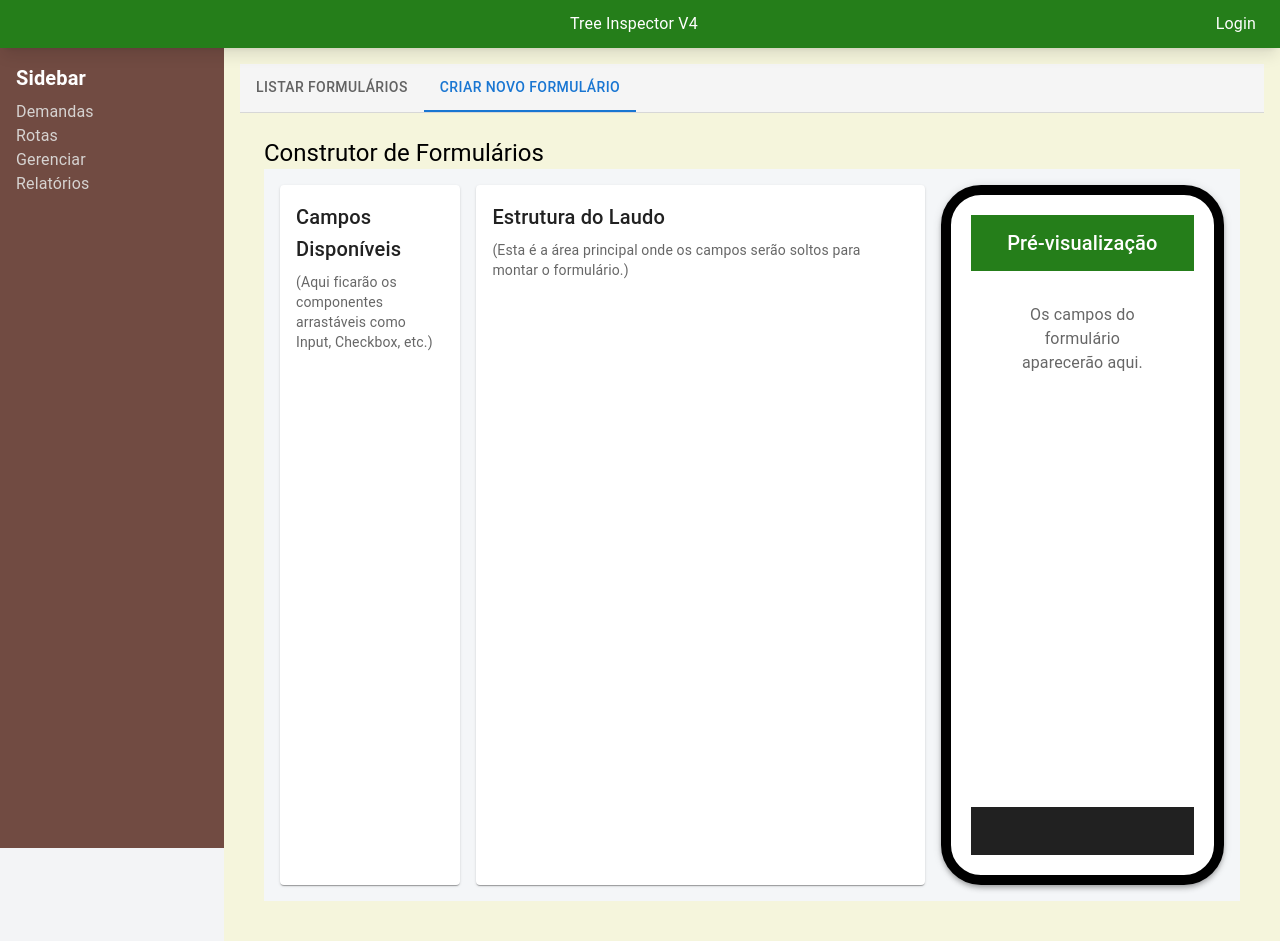
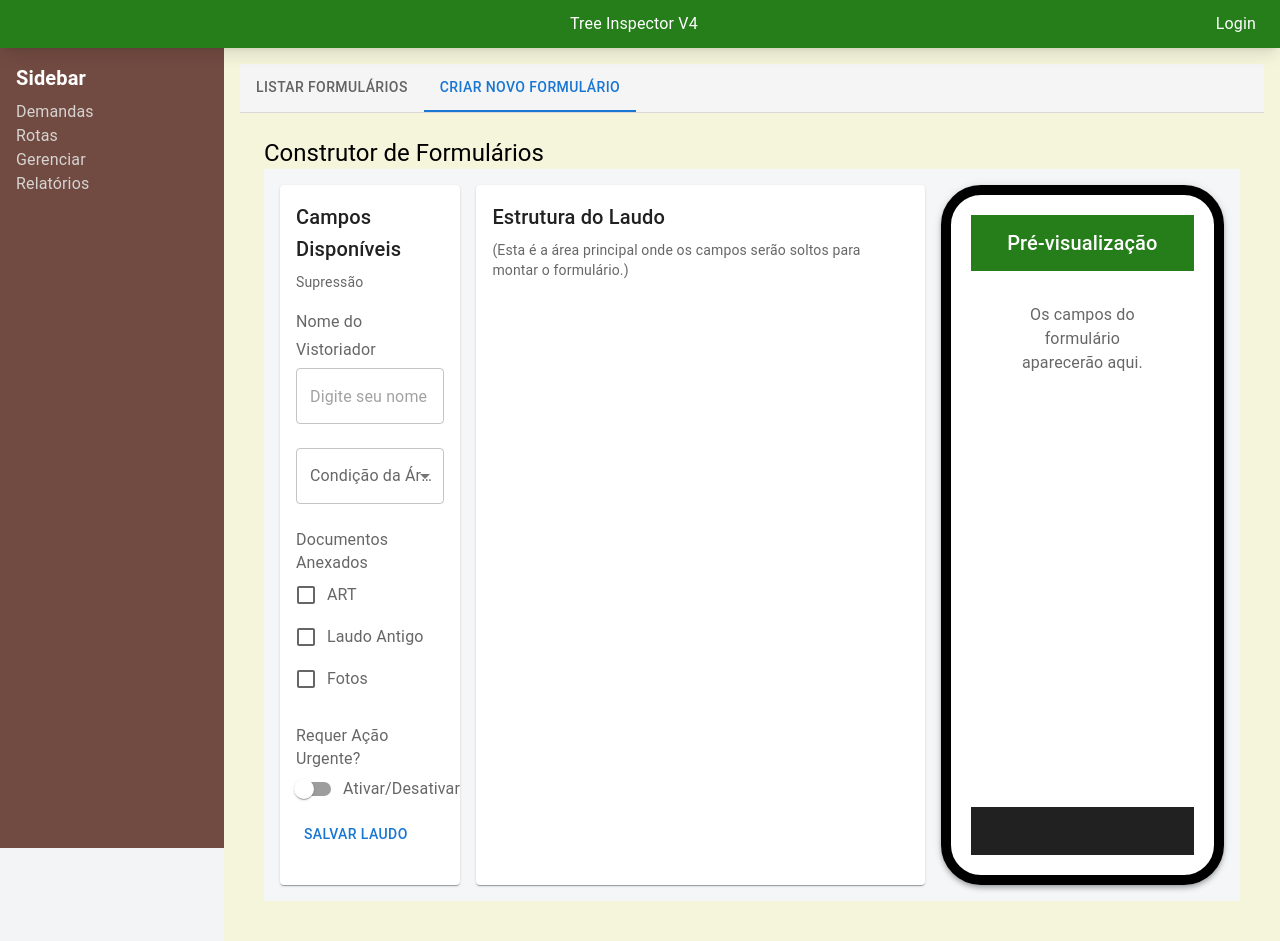
Before and after one commit to tiagodexheimer/tree-inspector-v5, a Next.js app: page /gerenciar/formularios in a window 1280 px wide. Both pictures are taken after a click on the tab "CRIAR NOVO FORMULÁRIO". Built offline with nearby package versions, Linux system fonts and the light colour scheme; some icons are missing; what @mui/material-nextjs would draw is missing.

Commit message:
feat: criado renderFormField, atualizado com teste de componentes de formularios em gerenciar/formulario/page

```diff
--- a/src/app/gerenciar/formularios/page.tsx
+++ b/src/app/gerenciar/formularios/page.tsx
@@ -8,18 +8,44 @@ import {
   Fade,
   Paper,
   IconButton,
+  Button,
 } from "@mui/material";
 import { useState } from "react";
 
 import ChangeHistoryIcon from "@mui/icons-material/ChangeHistory"; // Ícone de triângulo (Voltar)
 import RadioButtonUncheckedIcon from "@mui/icons-material/RadioButtonUnchecked"; // Ícone de círculo (Home)
 import CropSquareIcon from "@mui/icons-material/CropSquare"; // Ícone de quadrado (Apps Recentes)
+import RenderFormField from "@/components/RenderFormField";
 
 interface TabPanelProps {
   children?: React.ReactNode;
   index: number;
   value: number;
 }
+
+const camposDeExemplo: FormField[] = [
+  {
+    id: "ex1",
+    type: "input",
+    label: "Nome do Vistoriador",
+    placeholder: "Digite seu nome completo",
+  },
+  {
+    id: "ex2",
+    type: "select",
+    label: "Condição da Árvore",
+    placeholder: "",
+    options: ["Saudável", "Com Pragas", "Morta"],
+  },
+  {
+    id: "ex3",
+    type: "checkbox",
+    label: "Documentos Anexados",
+    placeholder: "",
+    options: ["ART", "Laudo Antigo", "Fotos"],
+  },
+  { id: "ex4", type: "switch", label: "Requer Ação Urgente?", placeholder: "" },
+];
 
 function TabPanel(props: TabPanelProps) {
   const { children, value, index } = props;
@@ -80,8 +106,15 @@ export default function FormulariosPage() {
                 Campos Disponíveis
               </Typography>
               <Typography variant="body2" color="text.secondary">
-                (Aqui ficarão os componentes arrastáveis como Input, Checkbox,
-                etc.)
+                <Box component="form">
+                  <h1>Supressão</h1>
+
+                  {camposDeExemplo.map((campo) => (
+                    <RenderFormField key={campo.id} field={campo} />
+                  ))}
+
+                  <Button>Salvar Laudo</Button>
+                </Box>
               </Typography>
             </Paper>
 
--- /dev/null
+++ b/src/components/RenderFormField.tsx
@@ -0,0 +1,88 @@
+"use client";
+
+import { FormField } from "@/types/demanda";
+import {
+  TextField,
+  Checkbox,
+  FormControlLabel,
+  Select,
+  MenuItem,
+  Switch,
+  FormControl,
+  InputLabel,
+  FormLabel,
+  FormGroup,
+  Typography,
+  Box,
+} from "@mui/material";
+
+// O componente recebe um 'field' e (opcionalmente) um 'value' e uma função 'onChange'
+interface RenderFormFieldProps {
+  field: FormField;
+  // Estas props seriam usadas em um formulário real para controlar o estado
+  // value?: any;
+  // onChange?: (event: React.ChangeEvent<any>) => void;
+}
+
+export default function RenderFormField({ field }: RenderFormFieldProps) {
+  // Usamos um 'switch' para decidir qual componente renderizar
+  switch (field.type) {
+    case "input":
+      return (
+        <FormControl fullWidth margin="normal">
+          <Typography variant="subtitle1" sx={{ mb: 0.5 }}>
+            {field.label}
+          </Typography>
+          <TextField placeholder={field.placeholder} fullWidth />
+        </FormControl>
+      );
+
+    case "checkbox":
+      return (
+        <FormControl component="fieldset" fullWidth margin="normal">
+          <FormLabel component="legend">{field.label}</FormLabel>
+          <FormGroup>
+            {field.options?.map((option) => (
+              <FormControlLabel
+                key={option}
+                control={<Checkbox />}
+                label={option}
+              />
+            ))}
+          </FormGroup>
+        </FormControl>
+      );
+
+    case "select":
+      return (
+        <FormControl fullWidth margin="normal">
+          <InputLabel>{field.label}</InputLabel>
+          <Select label={field.label} value="">
+            {field.options?.map((option) => (
+              <MenuItem key={option} value={option}>
+                {option}
+              </MenuItem>
+            ))}
+          </Select>
+        </FormControl>
+      );
+
+    case "switch":
+      return (
+        <FormControl component="fieldset" fullWidth margin="normal">
+          <FormLabel component="legend">{field.label}</FormLabel>
+          <FormControlLabel
+            control={<Switch />}
+            label={field.placeholder || "Ativar/Desativar"}
+          />
+        </FormControl>
+      );
+
+    default:
+      return (
+        <Typography color="error">
+          Tipo de campo desconhecido: {field.type}
+        </Typography>
+      );
+  }
+}
--- a/src/types/demanda.ts
+++ b/src/types/demanda.ts
@@ -17,20 +17,19 @@ export type DemandaType = {
   };
 };
 
-// Representa um único campo que você cria no construtor de formulários
 export type FormField = {
   id: UniqueIdentifier;
-  type: "input" | "checkbox" | "select";
-  label: string; // O título que aparece acima ou ao lado do campo
-  placeholder: string; // A dica que aparece dentro do campo de input
-  options?: string[]; // A lista de opções para checkbox e select
+  // A CORREÇÃO ESTÁ AQUI: Adicionamos o novo tipo 'switch'
+  type: "input" | "checkbox" | "select" | "switch";
+  label: string;
+  placeholder: string;
+  options?: string[];
 };
 
-// Representa a estrutura completa de um laudo que foi salvo
 export type LaudoForm = {
   id: string;
   nome: string;
-  tipoDemandaVinculada: string; // Ex: 'Poda', 'Remoção de Árvore', etc.
-  campos: FormField[]; // Um array com todos os campos que o laudo contém
+  tipoDemandaVinculada: string;
+  campos: FormField[];
   dataCriacao: string;
 };
```
